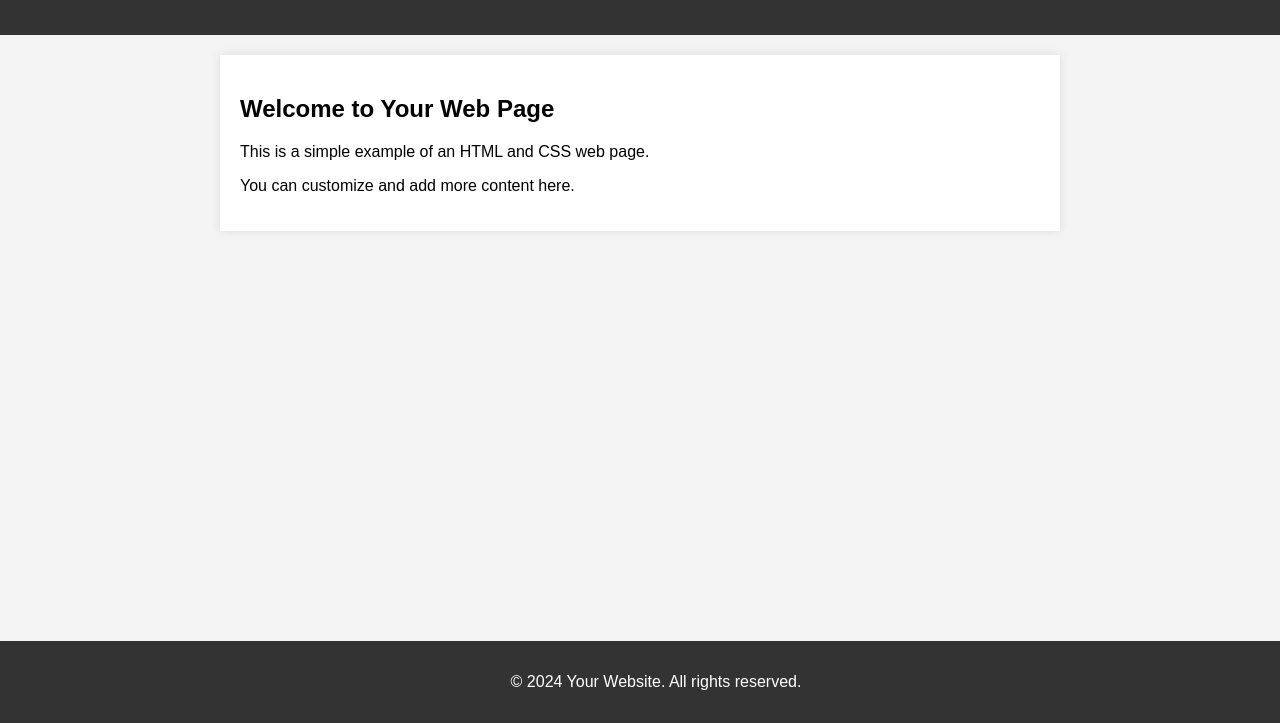
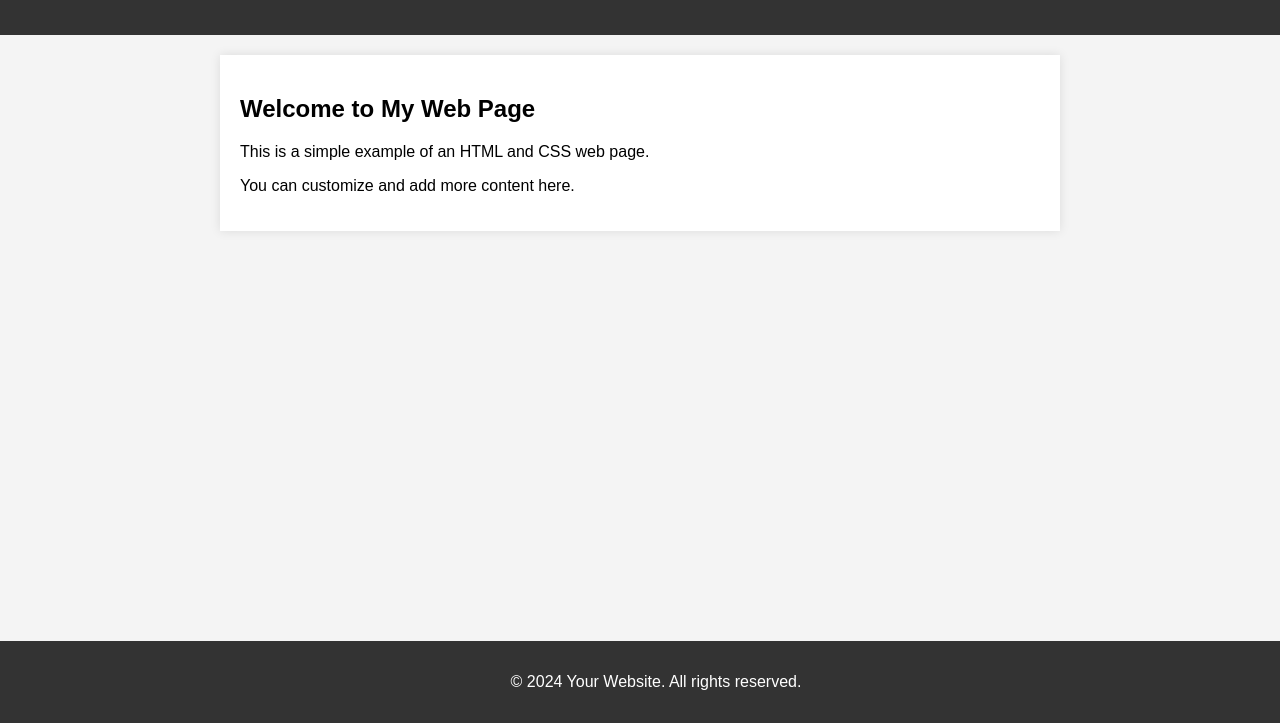
Before and after one commit to Gunavardhan06/web-page, a plain HTML site: page index.html in a window 1280 px wide. Shown: the part 77-800 px from the top of the page. Drawn offline with Linux system fonts and the light colour scheme.

Commit message:
second commit

```diff
--- a/index.html
+++ b/index.html
@@ -46,7 +46,7 @@
     </header>
 
     <section>
-        <h2>Welcome to Your Web Page</h2>
+        <h2>Welcome to My Web Page</h2>
         <p>This is a simple example of an HTML and CSS web page.</p>
         <p>You can customize and add more content here.</p>
     </section>
```
